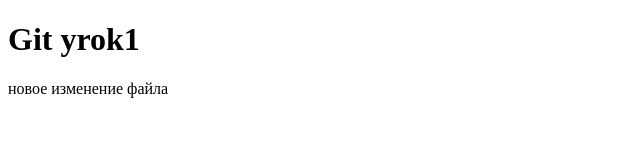
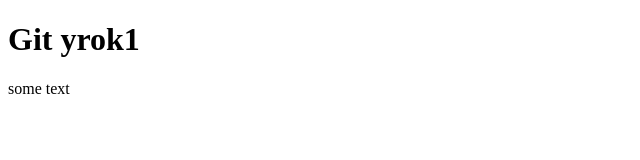
Before and after one commit to MaaxCheban/sitewhat, a plain HTML site: page index2.html in a window 1280 px wide. Shown: the whole page, without its empty margins (0-640 px from the left). Drawn offline with Linux system fonts and the light colour scheme.

Commit message:
second commit

```diff
--- a/index.html
+++ b/index2.html
@@ -6,7 +6,6 @@
 </head>
 <body>
     <h1>Git yrok1</h1>
-	<p>новое изменение файла</p>
-
+	<p>some text</p>
 </body>
 </html>
```
Also changed, not shown: style/style.css (added).
